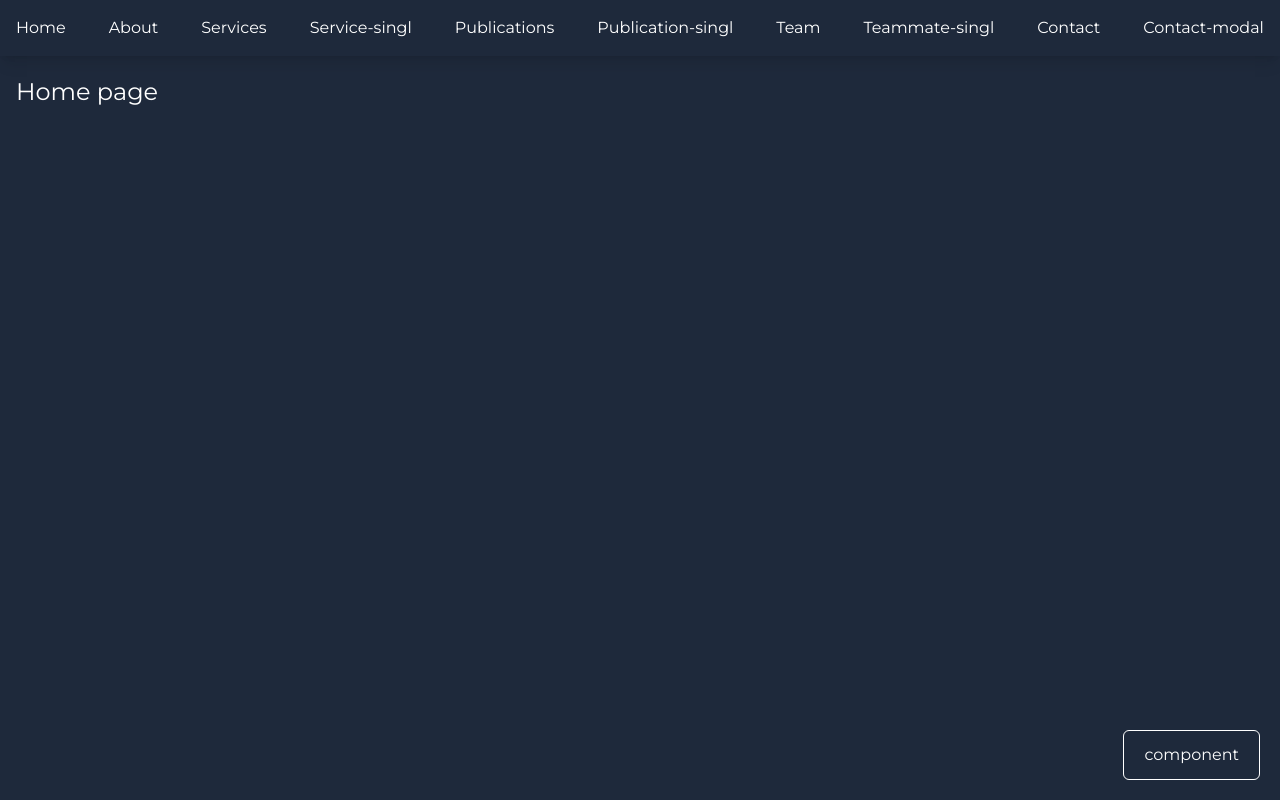
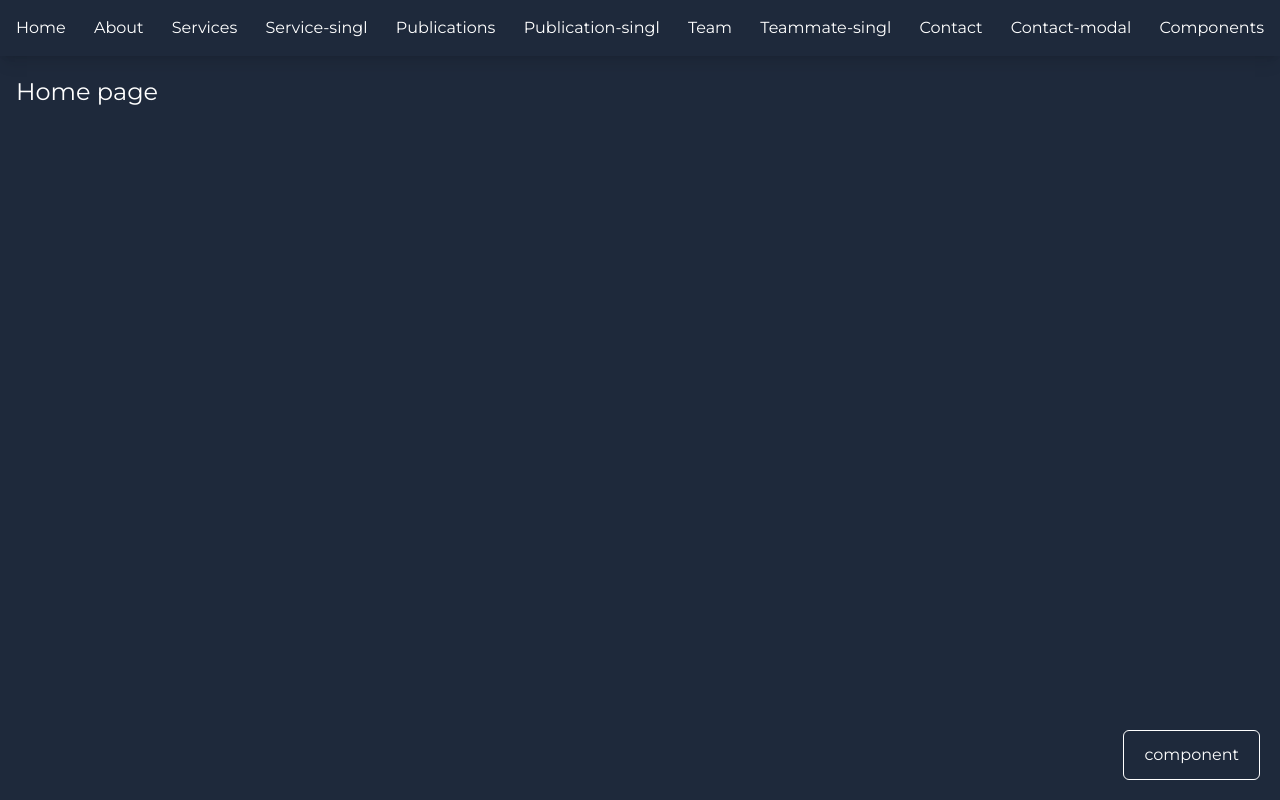
Before and after one commit to NM-tl/hlegal, a website built with Vite: page index.html in a window 1280 px wide. Built offline with nearby package versions, Linux system fonts and the light colour scheme.

Commit message:
added components to nav for vercel

```diff
--- a/index.html
+++ b/index.html
@@ -24,6 +24,7 @@
                 <li><a href="./pages/teammate.html">Teammate-singl</a></li>
                 <li><a href="./pages/contact.html">Contact</a></li>
                 <li><a href="./pages/contact-modal.html">Contact-modal</a></li>
+                <li><a href="./components.html">Components</a></li>
             </ul>
         </nav>
     </header>
```
